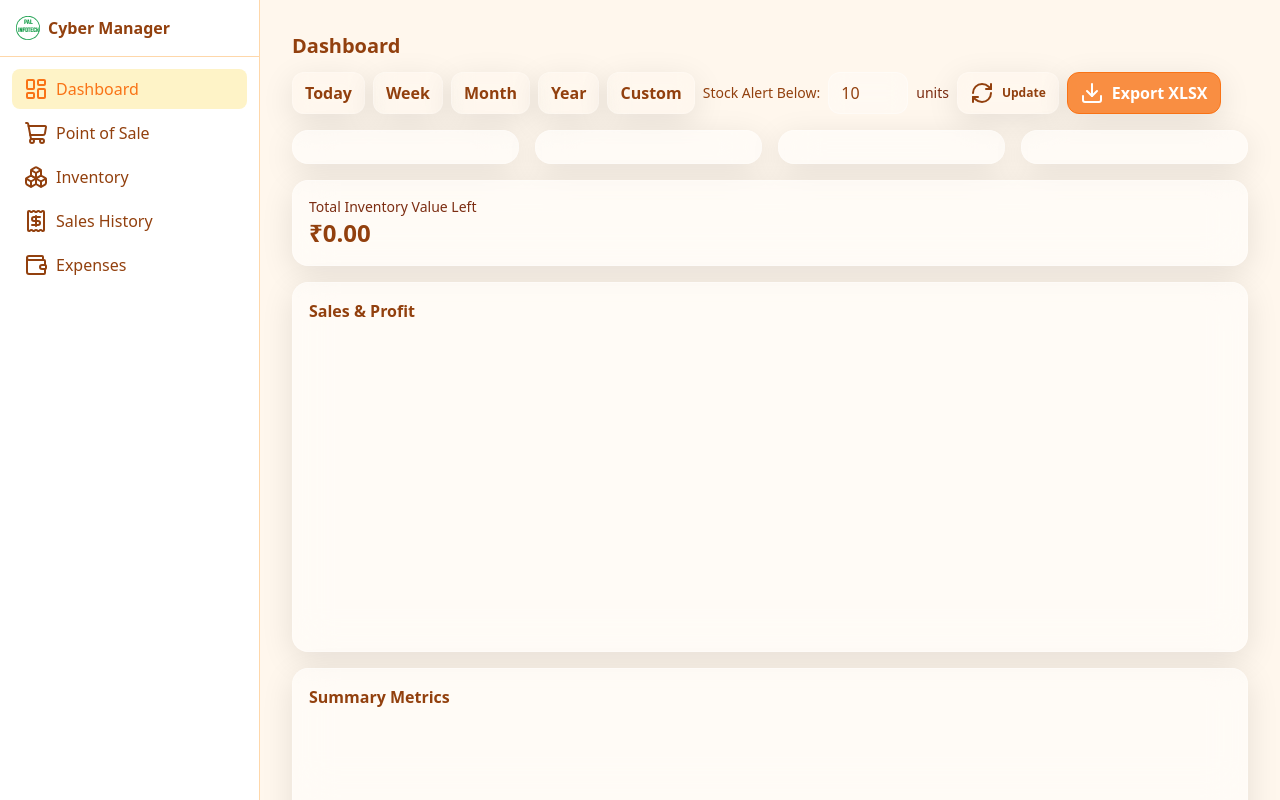
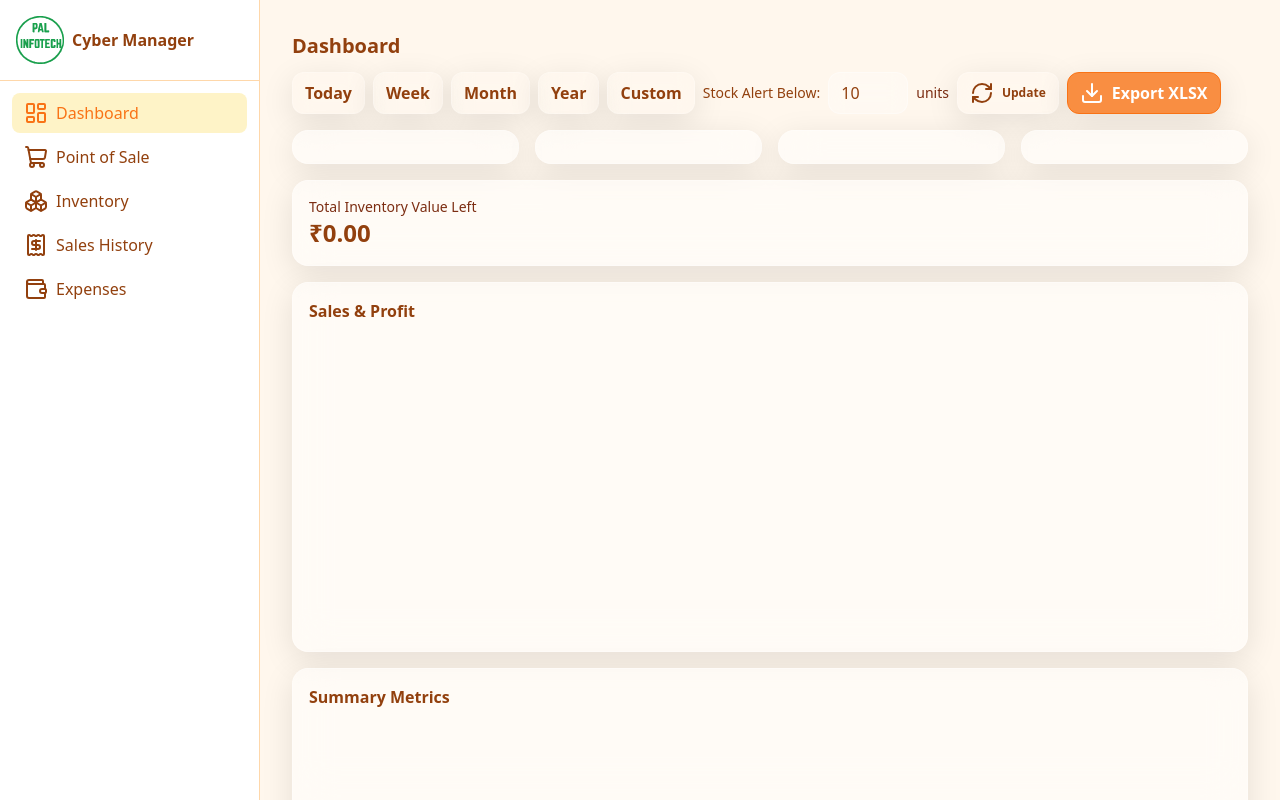
Before and after one commit to aritra363/cybercafemanger, a plain HTML site: page index.html in a window 1280 px wide. Drawn offline with nearby package versions, Linux system fonts and the light colour scheme; a script that the page names is missing.

Commit message:
logo size increased

```diff
--- a/index.html
+++ b/index.html
@@ -40,7 +40,7 @@
     <aside id="sidebar"
       class="w-64 bg-[var(--card)] border-r border-[var(--border)] -translate-x-full transition-transform duration-200">
       <div class="p-4 flex items-center gap-2 border-b border-[var(--border)]">
-        <img src="./assets/logo.svg" class="w-6 h-6" alt=""/>
+        <img src="./assets/logo.svg" class="w-12 h-12" alt=""/>
         <span class="font-semibold">Cyber Manager</span>
       </div>
 
```
